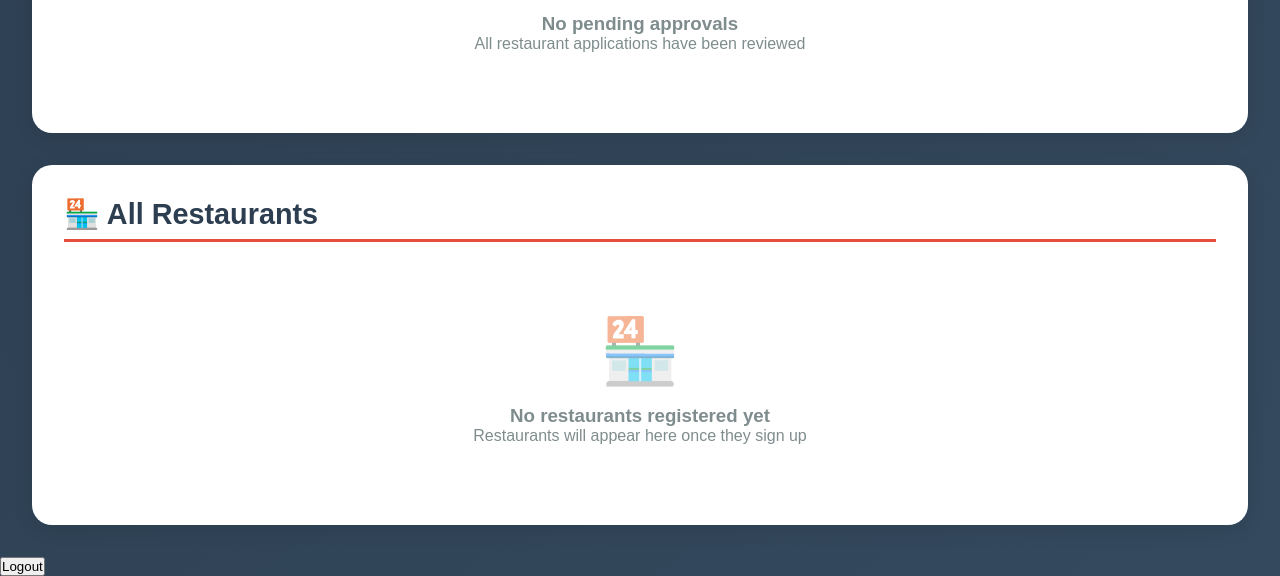
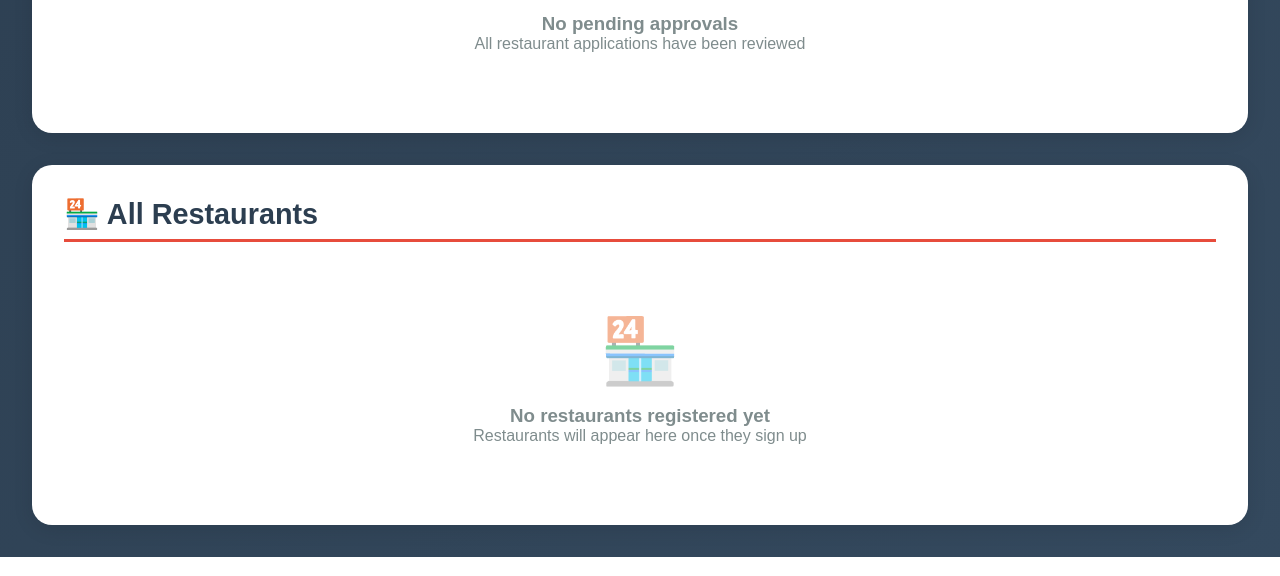
Before and after one commit to DipinShrestha/yummy-food-ordering, a plain HTML site: page company_admin.html in a window 1280 px wide. Shown: the part 697-1273 px from the top of the page. Drawn offline with Linux system fonts and the light colour scheme; no server answers; sample sign-in values are in the browser's storage.

Commit message:
Update all files

```diff
--- a/company_admin.html
+++ b/company_admin.html
@@ -427,13 +427,6 @@
     <div class="notification-badge" id="notification-badge"></div>
 
     <script src="js/company_admin.js"></script>
-    <button onclick="logout()">Logout</button>
 
-<script>
-  function logout() {
-    localStorage.removeItem("isAdmin");
-    window.location.href = "index.html";
-  }
-</script>
 </body>
 </html>
```
